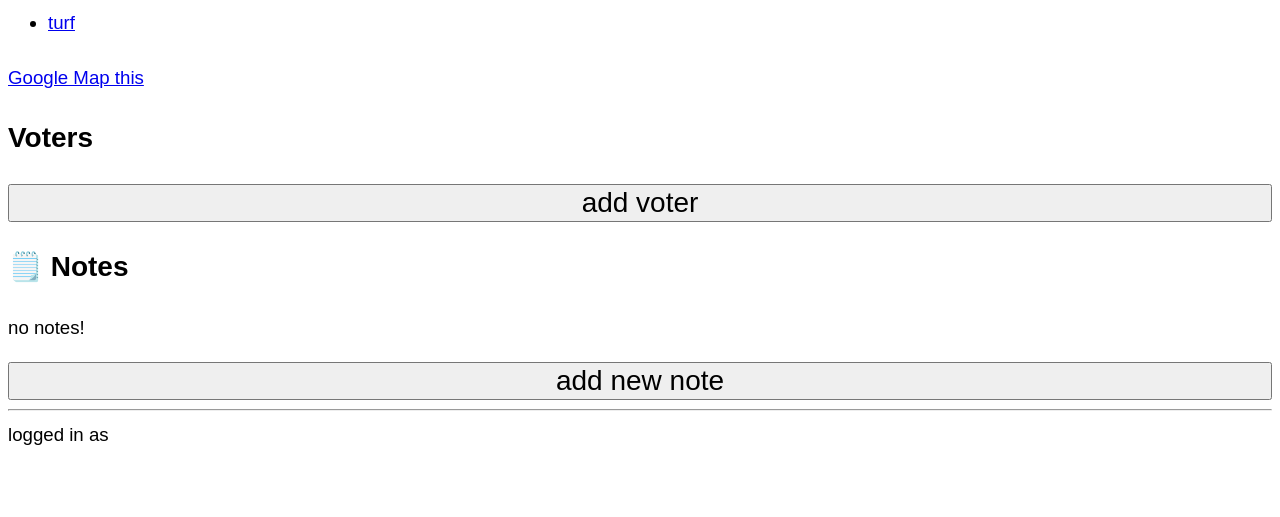
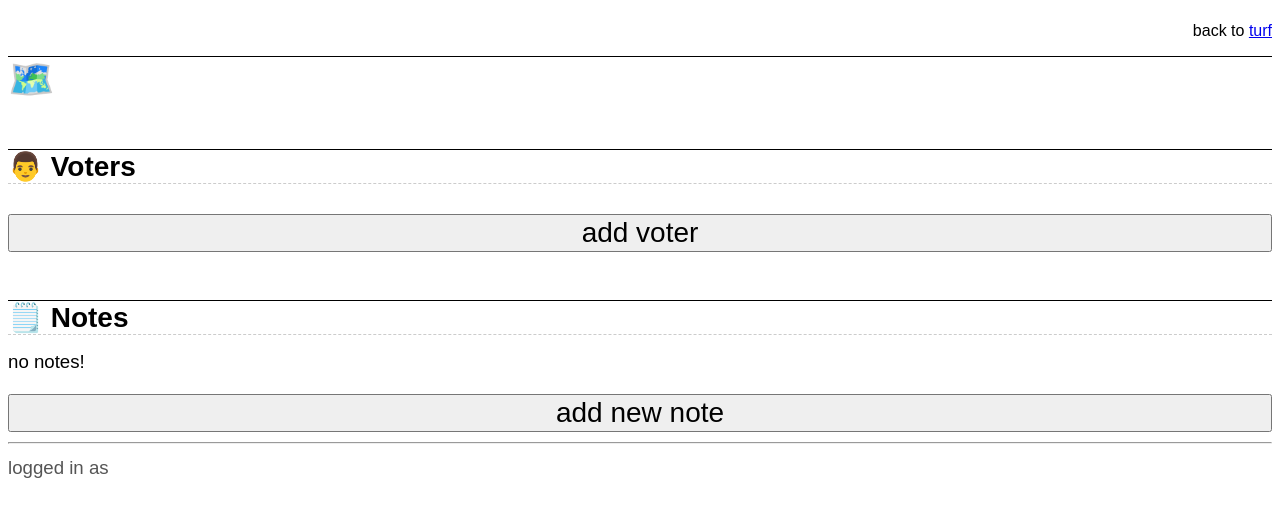
Before and after one commit to an-empty-string/canvass, a Python web app: template templates/door.html in a window 1280 px wide. Shown: the top 517 px of the page. Run offline with Jinja, Linux system fonts and the light colour scheme; the template is opened without the code that fills it, so the values that code supplies are empty.

Commit message:
Make a bunch of appearance-only changes

```diff
--- a/static/mycoolstylesheet.css
+++ b/static/mycoolstylesheet.css
@@ -21,13 +21,42 @@ div.form-field > input[type="text"] {
 button {
     font-size: 150%;
     width: 100%;
+    margin-top:12px;
+}
+
+h1,h2,h3 {
+    line-height:initial;
+    border-top:1px solid black;
+    margin:12px 0px 0px 0px;
+}
+h2,h3 {
+    border-bottom:1px dashed #ccc;
+    margin-top:48px;
+}
+p {
+    margin-top:12px;
+    margin-bottom:6px;
+}
+ul {
+    margin:18px 0px 8px 0px;
+}
+footer {
+    color:#555;
+}
+
+
+h1 a {
+    text-decoration:none;
+}
+h1 a::before {
+    content:'🗺️';
+    margin-right:10px;
 }
 
 /*this is the part where i style the list of turfs*/
 ul.secretly-a-table {
     list-style-type:none;
     padding:0px;
-    margin:0px;
 }
 ul.secretly-a-table li {
     padding:1px 4px;
@@ -35,3 +64,18 @@ ul.secretly-a-table li {
 ul.secretly-a-table li:nth-child(odd) {
     background-color:#f5f5f5;
 }
+
+ul#door-crumbs {
+    list-style-type:none;
+    padding:0px;
+    font-size:12pt;
+}
+ul#door-crumbs * {
+    text-align:center;
+}
+ul#door-crumbs :first-child  {
+    text-align:left;
+}
+ul#door-crumbs :last-child {
+    text-align:right;
+}
--- a/templates/door.html
+++ b/templates/door.html
@@ -2,21 +2,21 @@
 {% block title %}Door: {{ door.address }}{% endblock %}
 {% block content %}
 <nav>
-    <ul>
+    <ul id="door-crumbs">
         {% if prev_door_id %}
         <li>{{ door_link(prev_door_id) }}</li>
         {% endif %}
 
-        <li>{{ turf_link(door.turf_id) }}</li>
+        <li>back to {{ turf_link(door.turf_id) }}</li>
 
         {% if next_door_id %}
         <li>{{ door_link(next_door_id) }}</li>
         {% endif %}
     </ul>
 </nav>
-<h1>{{ door.address }}</h1>
-<p><a target="_blank" href="https://maps.google.com/?q={{ (door.address + ' ' + door.city + ' AL') | urlencode }}">Google Map this</a></p>
-<h2>Voters</h2>
+<h1><a target="_blank" href="https://maps.google.com/?q={{ ('directions to ' + door.address + ' ' + door.city + ' AL') | urlencode }}">{{ door.address }}</a></h1>
+
+<h2>👨 Voters</h2>
 <ul class="secretly-a-table">
     {% for id in door.voters %}
     <li>{{ voter_link(id) }}</li>
--- a/templates/edit_voter.html
+++ b/templates/edit_voter.html
@@ -43,7 +43,7 @@
         "race", "Race", [("", "Unknown"), ("W", "White"), ("B", "Black"), ("A", "Asian"), ("I", "American Indian"), ("H", "Hispanic"), ("O", "Other")]
     ) }}
     {{ render_text("birthdate", "Birthdate") }}
-    <button type="submit">Edit</button>
+    <button type="submit">Save</button>
 </form>
 
 {% endblock %}
```
Also changed, not shown: templates/voter.html (+4 -5 lines).
